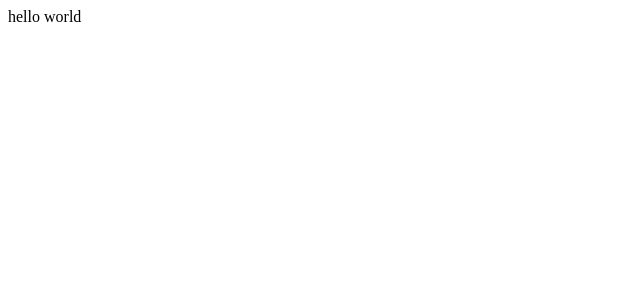
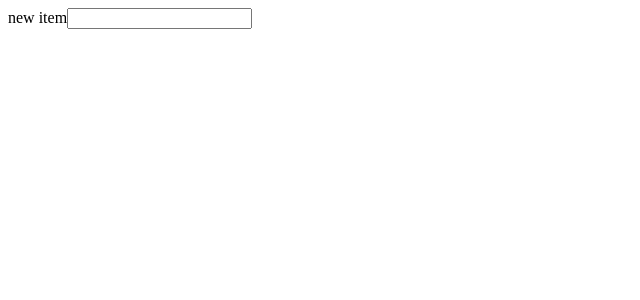
Before and after one commit to SakpalAmit27/todo-react, a React (Vite) app: page / in a window 1280 px wide. Shown: the top 300 px of the page, without its empty margins (0-640 px from the left). Built offline with nearby package versions, Linux system fonts and the light colour scheme.

Commit message:
basic form plate

```diff
--- a/src/App.jsx
+++ b/src/App.jsx
@@ -1,9 +1,14 @@
-
+import '../src/styles.css'
 
 const App = () => {
   return (
     <div>
-      hello world
+      <form className='new-item-form'>
+        <div className='form-row'>
+          <label>new item</label>
+          <input type="text" id='item' />
+        </div>
+      </form>
     </div>
   )
 }
```
Also changed, not shown: src/styles.css (added).
